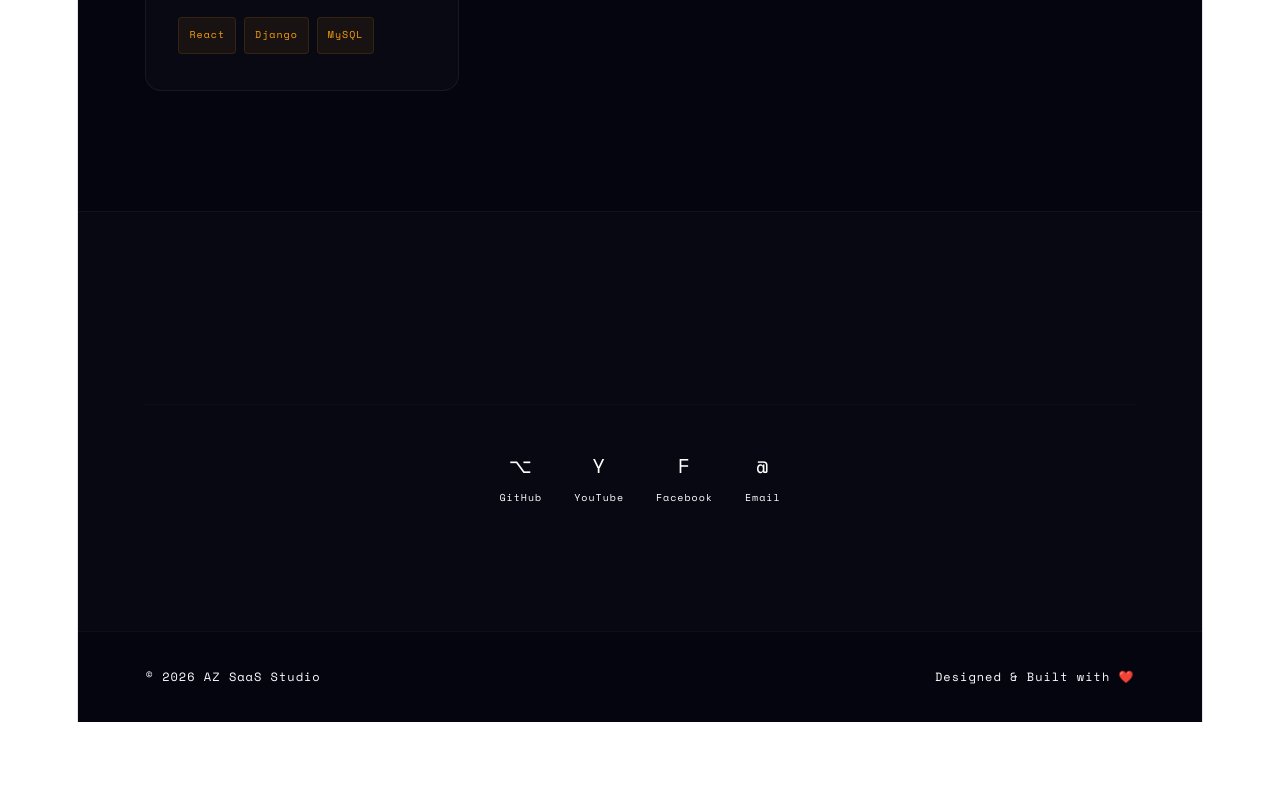
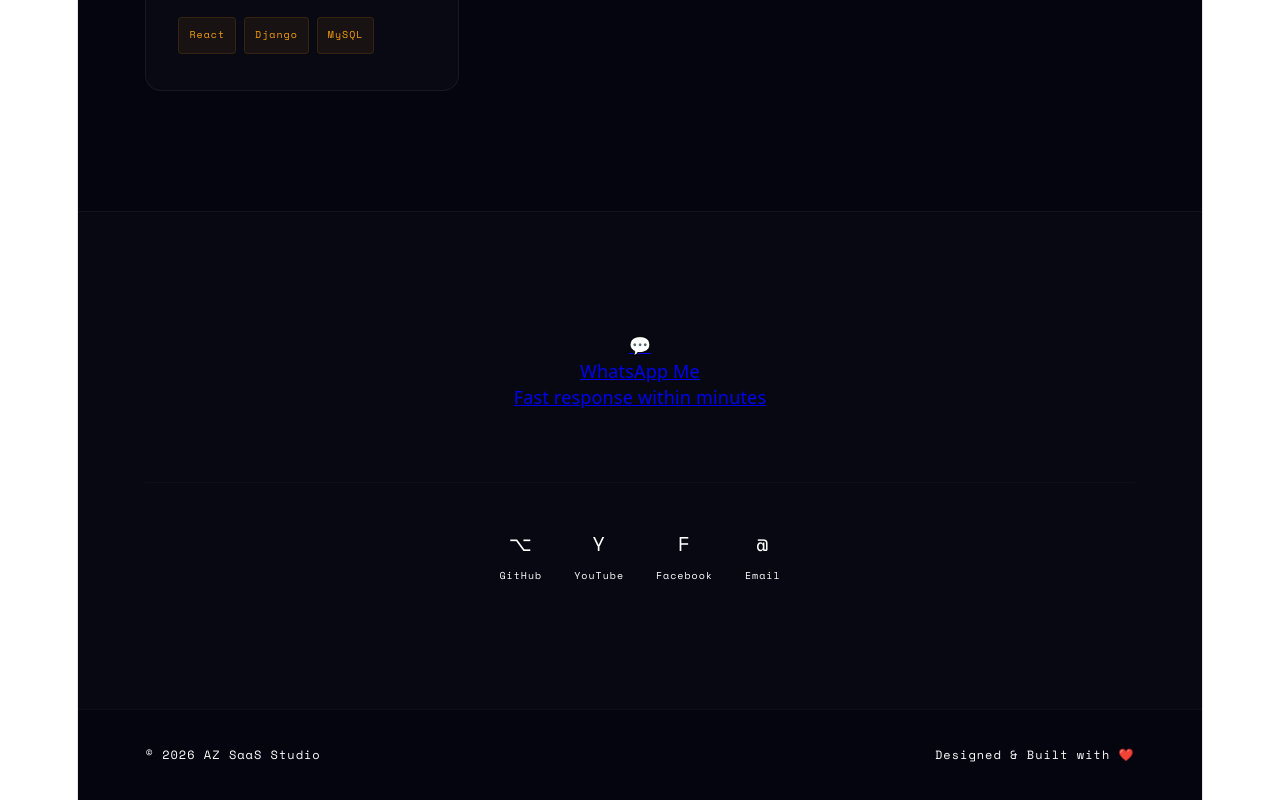
Before and after one commit to asadujzamancst-cmd/portfolio, a React (Vite) app in the folder my-react-app/: page / in a window 1280 px wide. Shown: the part 3626-4426 px from the top of the page. Before the commit the page ends 4348 px from the top, so only its background shows below. Built offline with nearby package versions, Linux system fonts and the light colour scheme; a web font is replaced by a local one.

Commit message:
Add WhatsApp contact link to the contact section
Added a WhatsApp contact link with styling for quick access.

```diff
--- a/my-react-app/src/App.jsx
+++ b/my-react-app/src/App.jsx
@@ -543,6 +543,25 @@ function Contact() {
 
   return (
     <section id="contact" ref={ref} style={{ padding: "120px 6%", background: "rgba(255,255,255,0.01)", borderTop: "1px solid rgba(255,255,255,0.04)", width: "100%", boxSizing: "border-box" }}>
+      <div className="mt-8 flex justify-center">
+  <a
+    href="https://wa.me/8801797320260"
+    target="_blank"
+    rel="noopener noreferrer"
+    className="group flex items-center gap-3 px-6 py-4 rounded-2xl bg-green-500/10 border border-green-500/20 hover:bg-green-500 hover:shadow-lg hover:shadow-green-500/20 transition-all duration-300"
+  >
+    <div className="text-2xl">💬</div>
+
+    <div>
+      <p className="text-white font-semibold group-hover:text-black">
+        WhatsApp Me
+      </p>
+      <p className="text-white/50 text-sm group-hover:text-black/70">
+        Fast response within minutes
+      </p>
+    </div>
+  </a>
+</div>
     {/* Decorative blobs
       <div style={{ maxWidth: 700, margin: "0 auto", textAlign: "center" }}>
         <div style={{ opacity: inView ? 1 : 0, transform: inView ? "translateY(0)" : "translateY(30px)", transition: "all 0.7s ease" }}>
```
